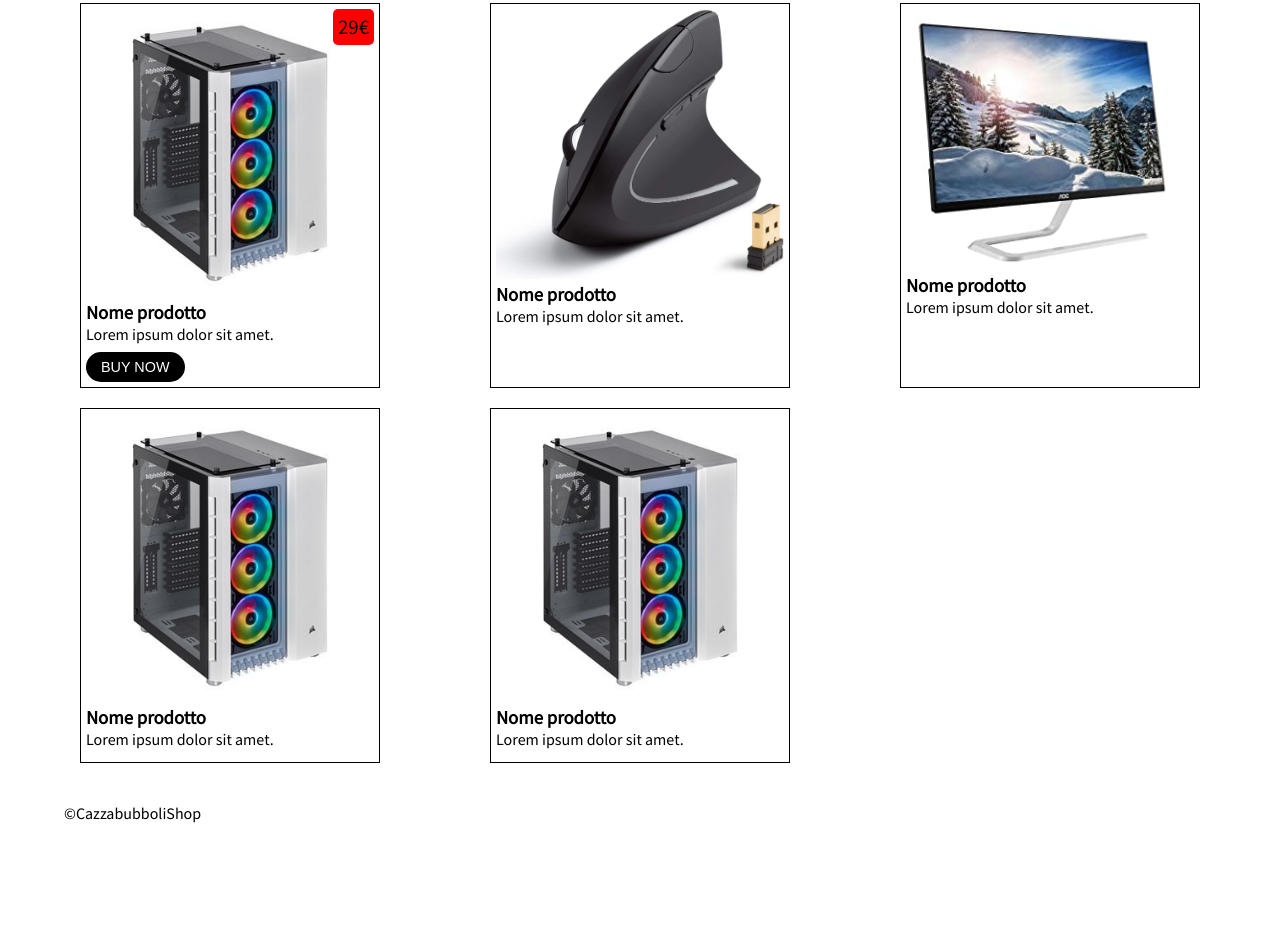
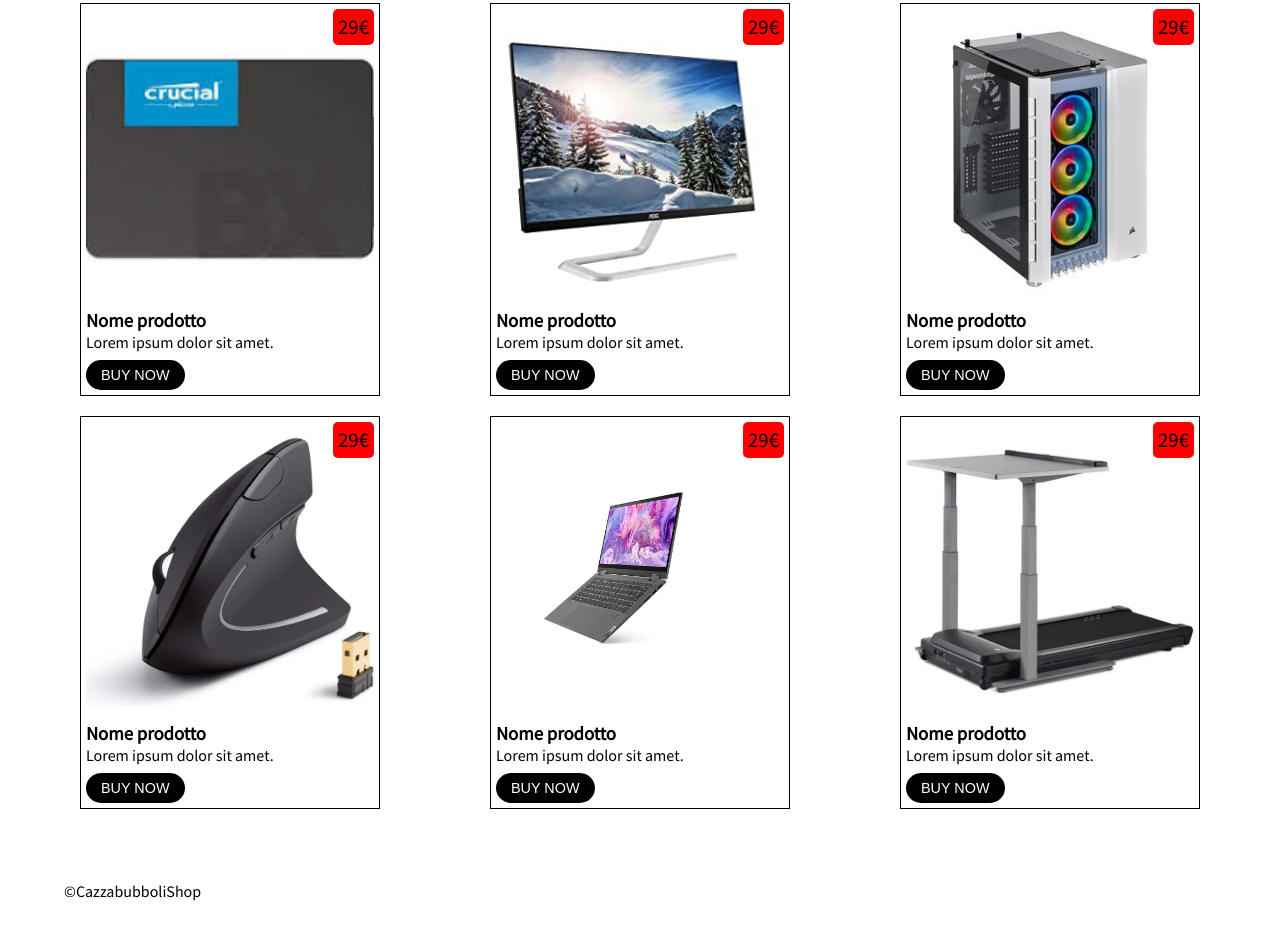
Before and after one commit to rekk88/pc-shop, a plain HTML site: page index.html in a window 1280 px wide. Shown: the part 242-1167 px from the top of the page. Before the commit the page ends 1089 px from the top, so only its background shows below. Drawn offline with Linux system fonts and the light colour scheme.

Commit message:
add: stampa dei prodotti + fix posizionamento img

```diff
--- a/css/style.css
+++ b/css/style.css
@@ -74,8 +74,14 @@ main .item_box{
     padding: 5px;
     position: relative;
 }
-main .item_box > img{
+main .item_box .img_box{
+    height: 300px;
+    display: flex;
+    align-items: center;
+}
+main .item_box .img_box > img{
     width: 100%;
+
 }
 main .item_box > .price_wrapper{
   background-color: red;
--- a/index.html
+++ b/index.html
@@ -22,56 +22,23 @@
             </div>
         </div>
     </header>
-    <main class="container">
+    <main class="container" id="output">
         <!-- item start -->
-        <div class="item_box">
+        <!-- <div class="item_box">
             <img src="img/case.jpg" alt="case">
             <h3>Nome prodotto</h3>
             <p class="item_text">Lorem ipsum dolor sit amet.</p>
             <div class="price_wrapper"><span class="price">29</span><span>€</span></div>
-
+             -->
             <!-- <hr> -->
-            <button class="buy_now">Buy Now</button>
-        </div>
+            <!-- <button class="buy_now">Buy Now</button>
+        </div> -->
         <!-- item end -->
 
 
-        <!-- item start -->
-        <div class="item_box">
-            <img src="img/mouse.jpg" alt="case">
-            <h3>Nome prodotto</h3>
-            <p class="item_text">Lorem ipsum dolor sit amet.</p>
 
-        </div>
-        <!-- item end -->
-          <!-- item start -->
-          <div class="item_box">
-            <img src="img/monitor.jpg" alt="case">
-            <h3>Nome prodotto</h3>
-            <p class="item_text">Lorem ipsum dolor sit amet.</p>
 
-        </div>
-        <!-- item end -->
-        <!-- item start -->
-        <div class="item_box">
-            <img src="img/case.jpg" alt="case">
-            <h3>Nome prodotto</h3>
-            <p class="item_text">Lorem ipsum dolor sit amet.</p>
 
-        </div>
-        <!-- item end -->
-         <!-- item start -->
-         <div class="item_box">
-            <img src="img/case.jpg" alt="case">
-            <h3>Nome prodotto</h3>
-            <p class="item_text">Lorem ipsum dolor sit amet.</p>
-
-        </div>
-        <!-- item end -->
-
-        <!-- offset per gli elementi dell'ultima riga  -->
-        <div class="item_box item_empty"></div>
-        <!-- <div class="item_box item_empty"></div> -->
 
     </main>
     <footer>
--- a/js/script.js
+++ b/js/script.js
@@ -3,3 +3,43 @@ import Product from "./Product.js";
 const prodotto = new Product("nome","sono un nome", 25 , "categoria ? " , "img/img1.png");
 
 console.log(prodotto);
+
+
+const products = [
+    new Product('SSD 1TB Crucial Disk', 'Super fast SSD drive', 49.99, 'PC Hardware', 'img/ssd.jpg'),
+    new Product('Aoc 24inc Monitor', 'ultra thin monitor', 149.99, 'PC Monitors', 'img/monitor.jpg'),
+    new Product('Corsair ATX Case', 'Small form factor atx desktop pc case', 99.99, 'PC Accessories', 'img/case.jpg'),
+    new Product('Anker Vertical mouse', 'Comfy vertical mouse', 29.99, 'PC accessories', 'img/mouse.jpg'),
+    new Product('Lenovo Idea pad', 'Modern 8gb ram ultra thin laptop', 549.99, 'Laptops', 'img/laptop.webp'),
+    new Product('Walking desk', 'Get fit with the best walking desk', 649.99, 'Office equipment', 'img/desk.webp'),
+];
+
+
+// stampa dei prodotti
+products.forEach((element) => {
+    const {nome , descrizione , prezzo , categoria , img_path} = element;
+    document.getElementById("output").innerHTML += `
+    <!-- item start -->
+    <div class="item_box">
+        <div class="img_box">
+            <img src="/${img_path}" alt="case">
+        </div>
+        <h3>Nome prodotto</h3>
+        <p class="item_text">Lorem ipsum dolor sit amet.</p>
+        <div class="price_wrapper"><span class="price">29</span><span>€</span></div>
+
+        <!-- <hr> -->
+        <button class="buy_now">Buy Now</button>
+    </div>
+    <!-- item end -->
+
+    `
+});
+
+document.getElementById("output").innerHTML += `
+<!-- offset per gli elementi dell'ultima riga  -->
+<div class="item_box item_empty"></div>
+<!-- <div class="item_box item_empty"></div> -->
+
+
+`
```
